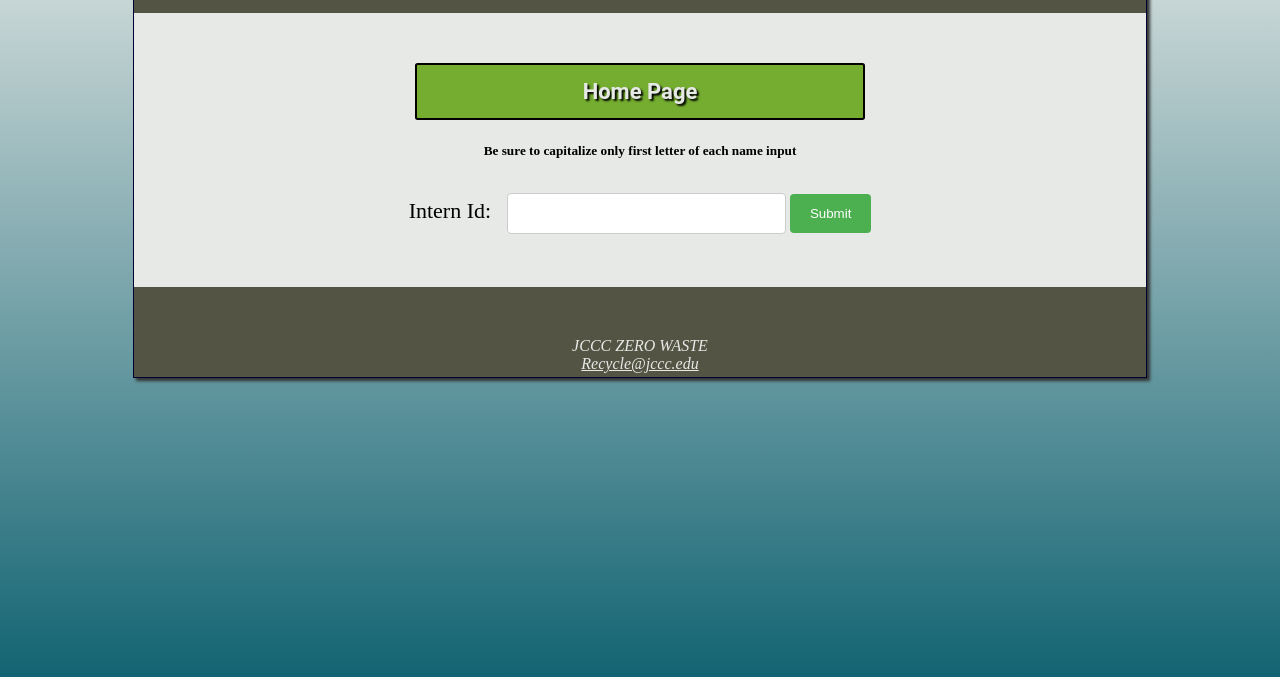
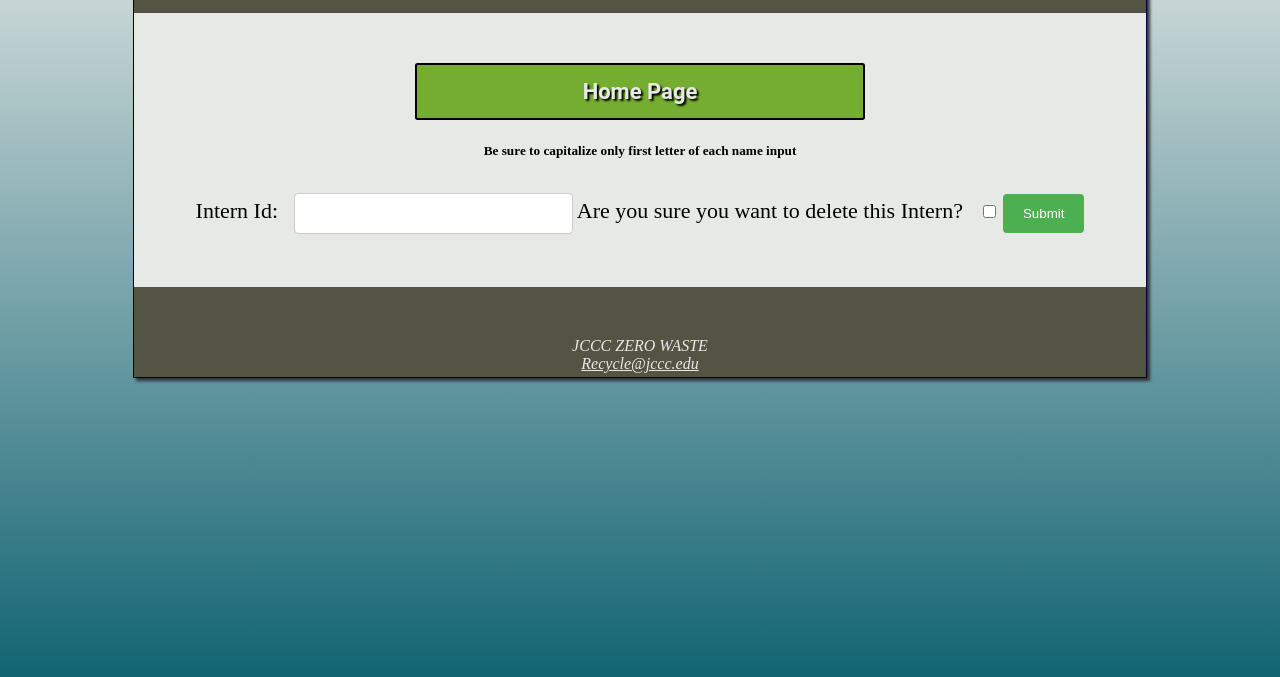
Before and after one commit to codeSourc3/JCCC-Zero-Waste-Inventory-System-, a website with bundled scripts: page public/removeIntern.html in a window 1280 px wide. Shown: the part 117-794 px from the top of the page. Built offline with nearby package versions, Linux system fonts and the light colour scheme.

Commit message:
Add checkbox to removeIntern.html Fixes #31

```diff
--- a/public/javascripts/ui/remove-intern.js
+++ b/public/javascripts/ui/remove-intern.js
@@ -6,6 +6,9 @@ const messageEl = document.getElementById('message');
 bindToForm('remove-intern-form', async (e) => {
     e.preventDefault();
     const obj = formToObj(e.target);
+    if (!obj['isSure']) {
+        return;
+    }
     const {success, message} = await intern.removeIntern(obj.internId);
     if (success) {
         showSuccess(message);
--- a/public/removeIntern.html
+++ b/public/removeIntern.html
@@ -18,6 +18,10 @@
 				<p id="message"></p>
                 <label for="internId" hidden>Intern Id:</label>
 				<input type="number" name="internId" id="internId" min="1" required>
+
+				<label for="isSure">Are you sure you want to delete this Intern?</label>
+				<input type="checkbox" name="isSure" id="isSure" required>
+
                 <input class="binFormSubmit" type="submit" name="submit">
 			</form>
         </div>
```
